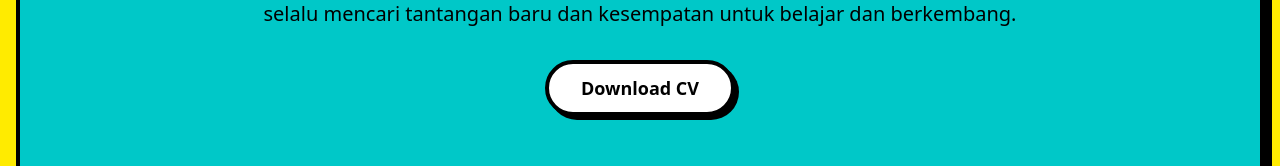
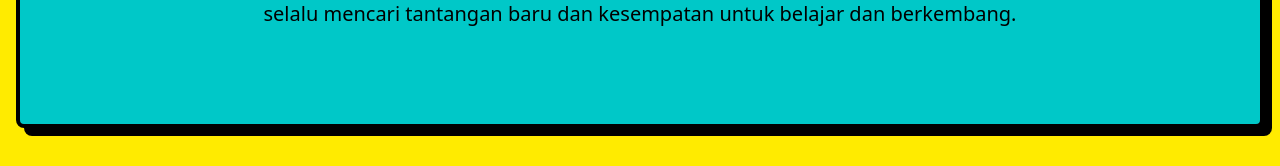
Before and after one commit to mkdm54/fortofolio, a React (Vite) app: page / in a window 1280 px wide. Shown: the part 720-886 px from the top of the page. Built offline with nearby package versions, Linux system fonts and the light colour scheme.

Commit message:
[dyad] Menghapus tombol 'Download CV' dari Hero Section - wrote 1 file(s)

```diff
--- a/src/components/HeroSection.tsx
+++ b/src/components/HeroSection.tsx
@@ -37,12 +37,7 @@ const HeroSection = () => {
             Halo! Saya adalah seorang pengembang web yang bersemangat dengan fokus pada pembuatan pengalaman digital yang menarik dan fungsional. Saya memiliki keahlian dalam pengembangan frontend dan backend, serta desain UI/UX. Saya selalu mencari tantangan baru dan kesempatan untuk belajar dan berkembang.
           </p>
           {/* Call to Action Button */}
-          <Button
-            className="bg-white text-portfolio-black border-4 border-portfolio-black rounded-full px-8 py-6 text-lg font-bold hover:bg-gray-100 transition-colors shadow-[4px_4px_0px_0px_rgba(0,0,0,1)]"
-            onClick={() => console.log("Download CV clicked")}
-          >
-            Download CV
-          </Button>
+          {/* Tombol Download CV dihapus */}
         </div>
       </div>
     </section>
```
